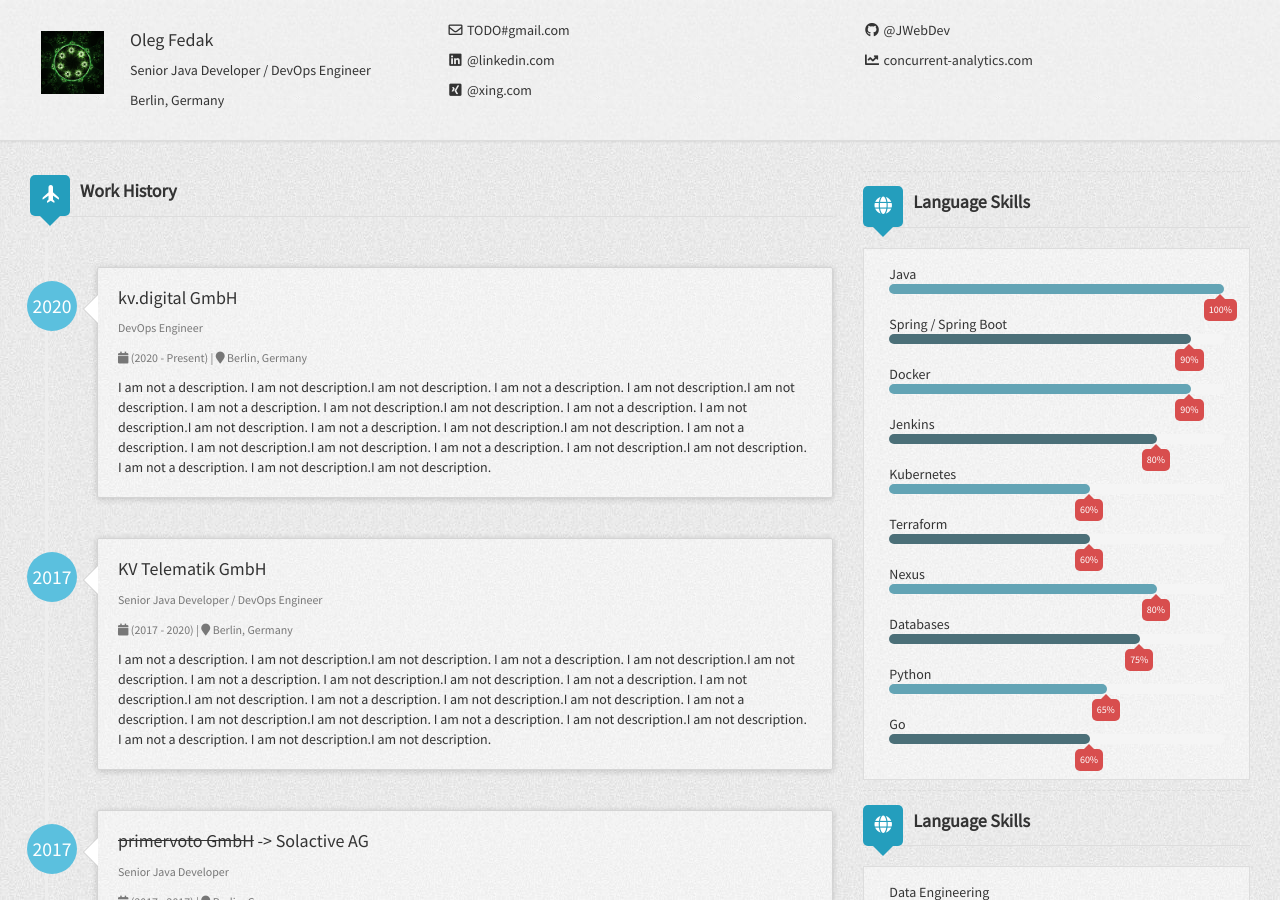
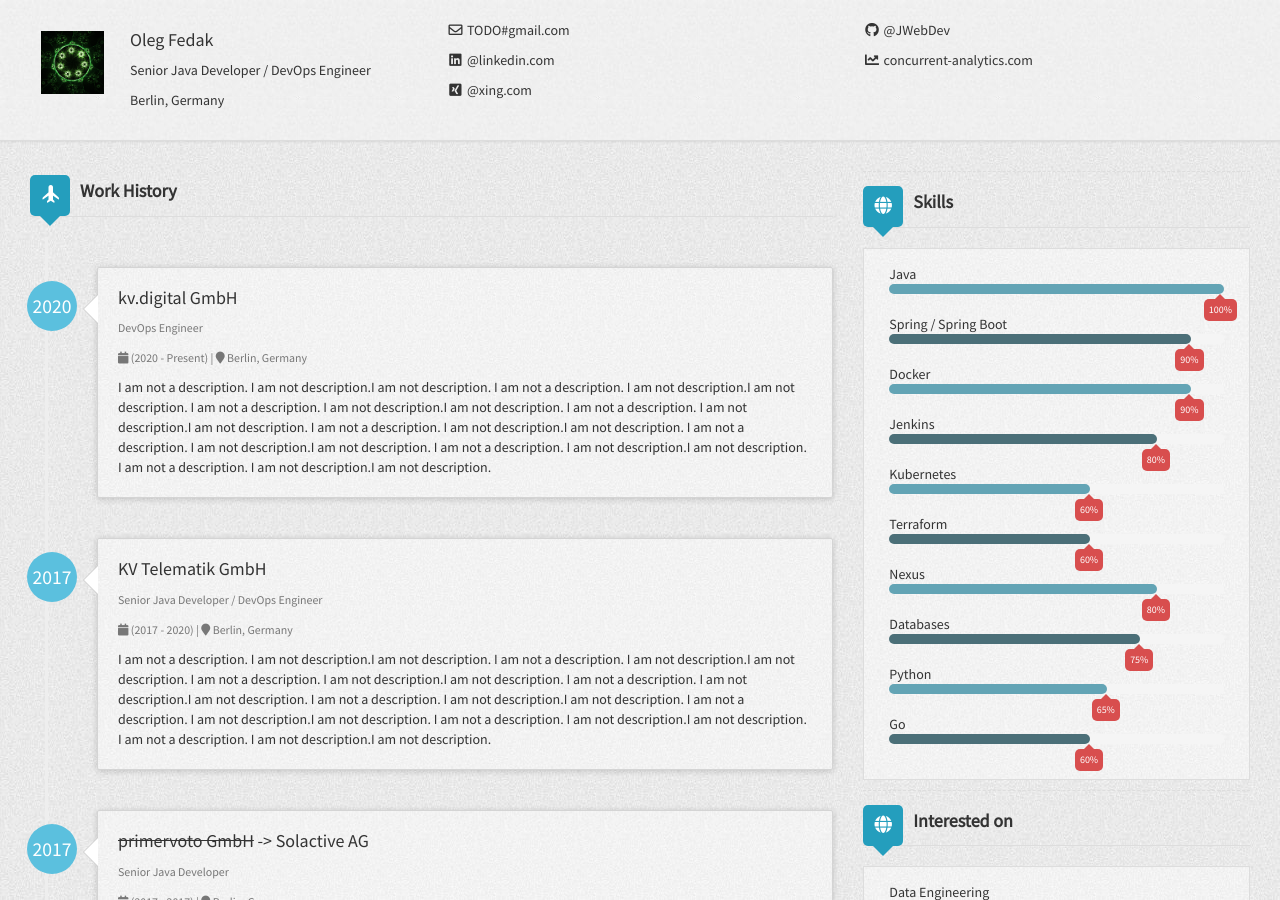
Before and after one commit to JWebDev/jwebdev.github.io, a Jekyll site: the page built from index.html, in a window 1280 px wide and 900 px high. Built offline with Jekyll 4.4.1, drawn with Linux system fonts in a browser that asks for light colours; nearby versions of some CDN libraries.

Commit message:
add skills and interested on

```diff
--- a/index.html
+++ b/index.html
@@ -130,7 +130,7 @@ layout: default
 
             {% if site.author.skills %}
             <div class="deviter"></div>
-            <h3 class="title with-icon"><span class="fa fa-globe cat-title"></span> Language Skills</h3>
+            <h3 class="title with-icon"><span class="fa fa-globe cat-title"></span> Skills</h3>
             <div class="grid-block">
                 <ul class="list-unstyled list-skills">
                     {% for skill in site.author.skills %}
@@ -153,7 +153,7 @@ layout: default
 
             {% if site.author.interestedon %}
             <div class="deviter"></div>
-            <h3 class="title with-icon"><span class="fa fa-globe cat-title"></span> Language Skills</h3>
+            <h3 class="title with-icon"><span class="fa fa-globe cat-title"></span> Interested on</h3>
             <div class="grid-block">
                 <ul class="list-unstyled list-skills">
                     {% for skill in site.author.interestedon %}
```
